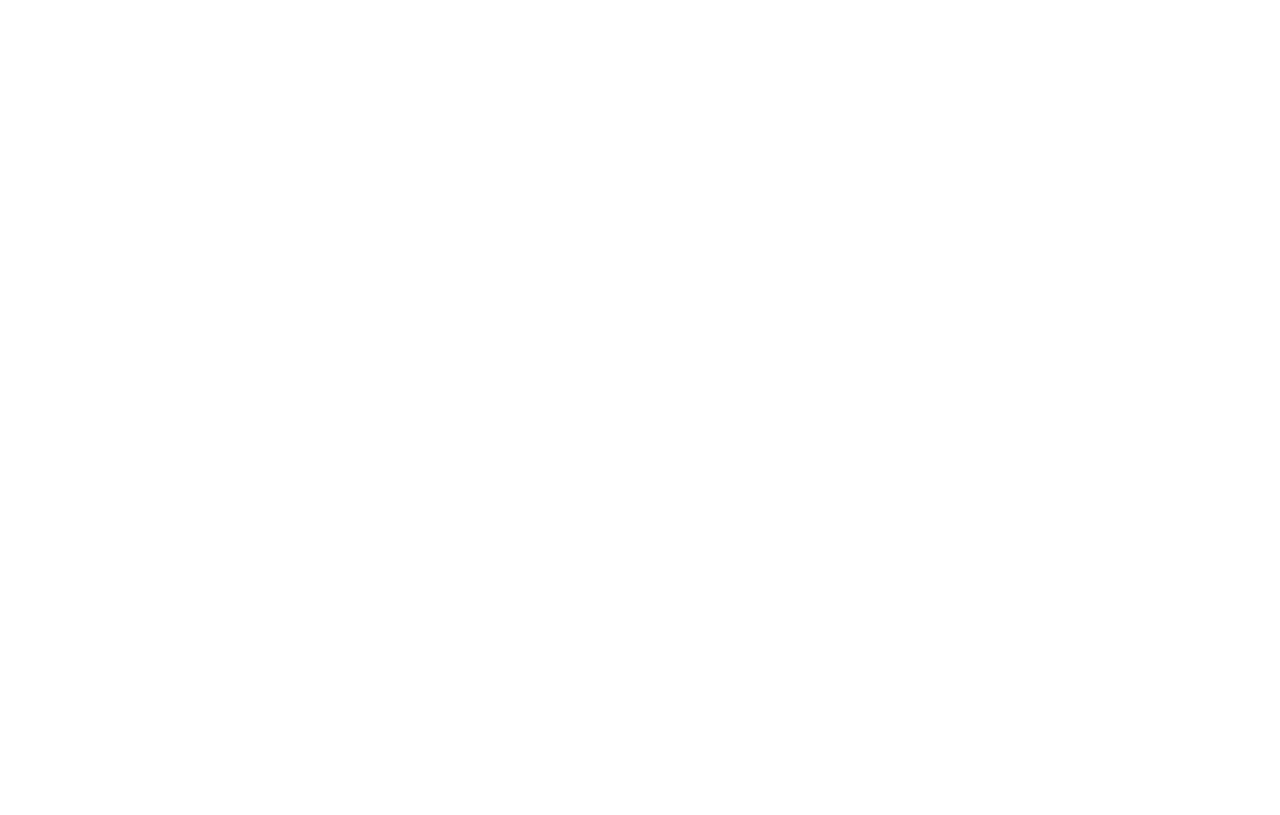
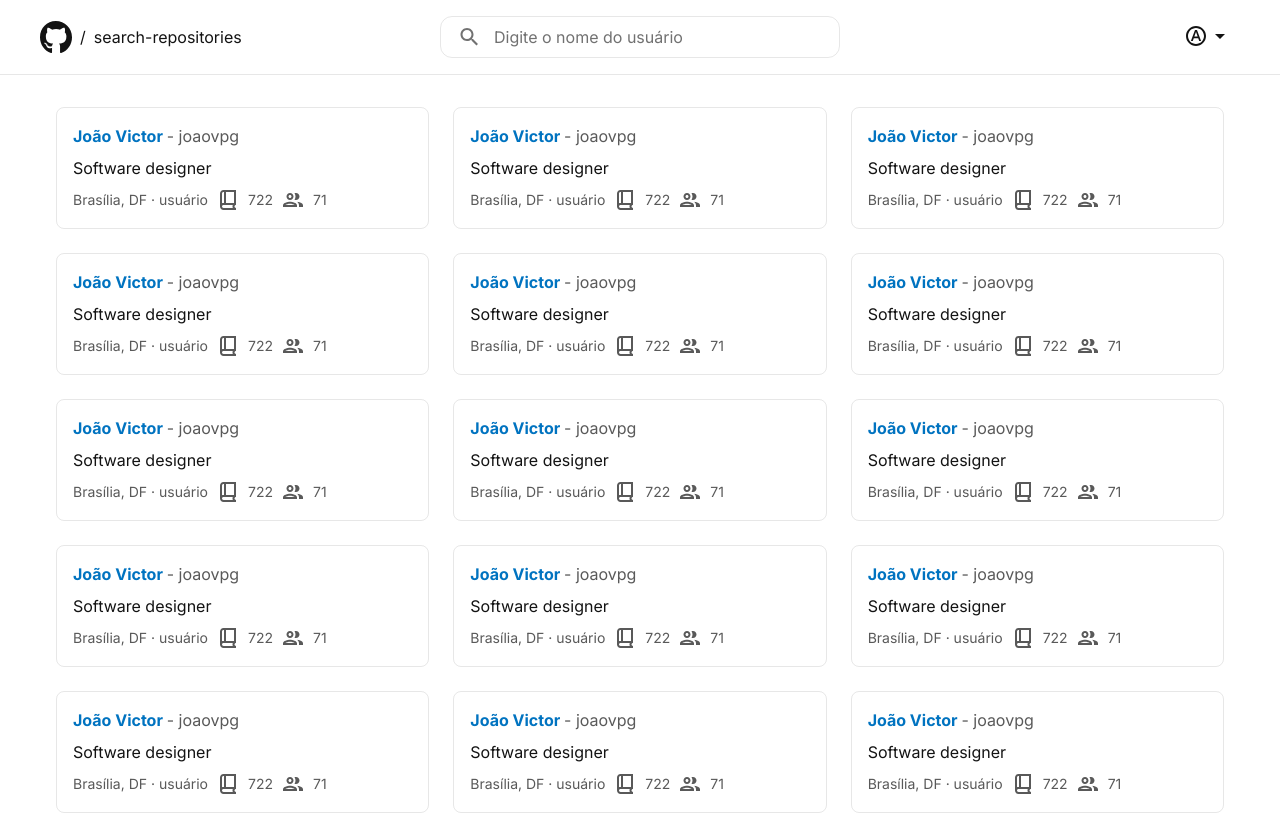
Before and after one commit to joaovpg/search-repositories, a React (Vite) app: page /search in a window 1280 px wide. Before the commit this address had no page. Shown: the top 815 px of the page. Built offline with nearby package versions, Linux system fonts and the light colour scheme.

Commit message:
style(buscarUsuarios): adicionar estilos

```diff
--- a/src/Routers/index.tsx
+++ b/src/Routers/index.tsx
@@ -3,12 +3,14 @@
 import { lazy } from "react";
 
 const Home = lazy(() => import("@/page/Home"));
+const Search = lazy(() => import("@/page/Search"));
 
 export function Routers() {
   return (
     <Routes>
       <Route element={<Template />}>
         <Route index path="/" element={<Home />} />
+        <Route path="/search" element={<Search />} />
       </Route>
     </Routes>
   );
--- /dev/null
+++ b/src/components/UI/Card/index.tsx
@@ -0,0 +1,15 @@
+import type { PropsWithChildren } from "react";
+
+interface CardProps extends PropsWithChildren {
+  className?: string;
+}
+
+function Card({ children, className = "" }: Readonly<CardProps>) {
+  return (
+    <div className={`border border-text/10 rounded-lg ${className}`}>
+      {children}
+    </div>
+  );
+}
+
+export default Card;
--- /dev/null
+++ b/src/page/Search/index.tsx
@@ -0,0 +1,39 @@
+import Card from "@/components/UI/Card";
+import { Link } from "react-router";
+
+//icons
+import BookIcon from "@/assets/Icons/Book.svg?react";
+import PeopleIcon from "@/assets/Icons/People.svg?react";
+
+function Search() {
+  return (
+    <section>
+      <div className="flex gap-6 flex-wrap">
+        {Array.from({ length: 30 }).map((_, index = 0) => (
+          <Card key={index} className="flex-grow basis-xs">
+            <Link className="flex flex-col gap-2 p-4" to="/profile/joaovpg">
+              <p className="font-bold text-primary">
+                João Victor{" "}
+                <span className="font-normal text-text/70">- joaovpg</span>
+              </p>
+              <p>Software designer</p>
+              <div className="text-sm text-text/70 flex items-center gap-2">
+                <p>Brasília, DF · usuário</p>
+                <div className="flex gap-2  items-center" title="Repositórios">
+                  <BookIcon />
+                  <span>722</span>
+                </div>
+                <div className="flex gap-2 items-center" title="Seguidores">
+                  <PeopleIcon />
+                  <span>71</span>
+                </div>
+              </div>
+            </Link>
+          </Card>
+        ))}
+      </div>
+    </section>
+  );
+}
+
+export default Search;
```
Also changed, not shown: src/assets/Icons/Book.svg (added), src/assets/Icons/People.svg (added).
